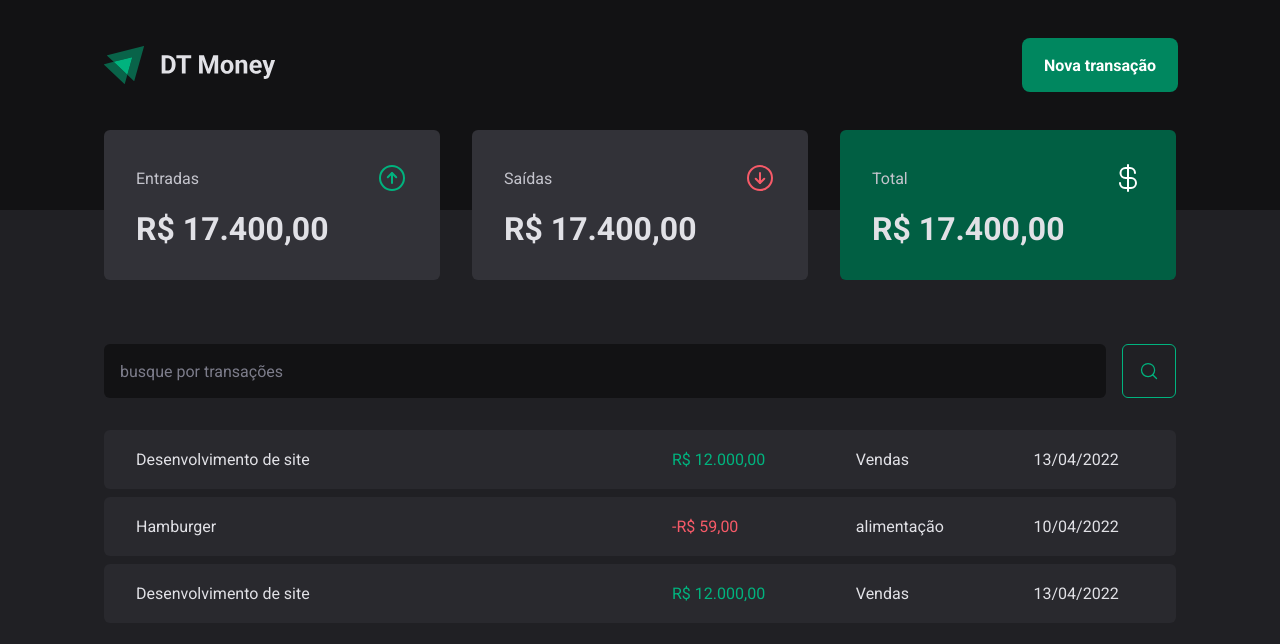
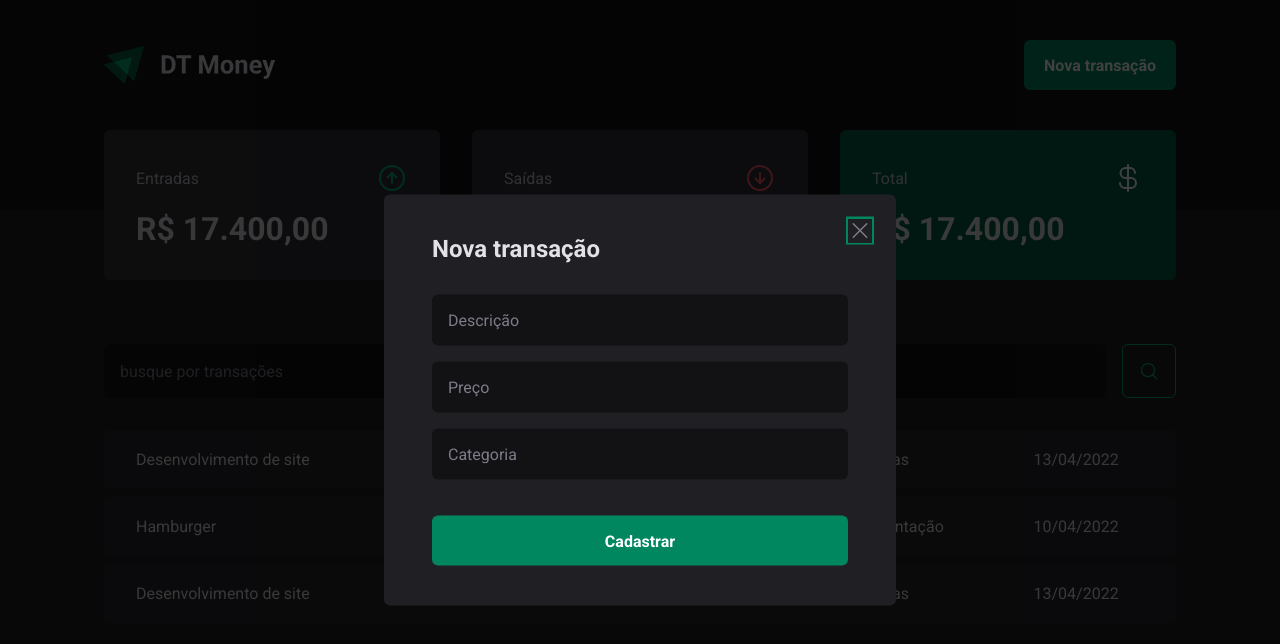
Before and after one commit to marciovz/dtmoney-reactjs-ignite2022, a React (Vite) app: page / in a window 1280 px wide. Both pictures are taken after a click on the button "Nova transação". Shown: the top 644 px of the page. Built offline with nearby package versions, Linux system fonts and the light colour scheme.

Commit message:
Implementado o componente NewTransactionModal com a biblioteca de components Radix

```diff
--- a/package.json
+++ b/package.json
@@ -10,6 +10,7 @@
     "preview": "vite preview"
   },
   "dependencies": {
+    "@radix-ui/react-dialog": "^1.0.4",
     "phosphor-react": "^1.4.1",
     "react": "^18.2.0",
     "react-dom": "^18.2.0"
--- a/src/components/Header/index.tsx
+++ b/src/components/Header/index.tsx
@@ -1,6 +1,8 @@
 import logoImg from '../../assets/logo.svg'
+import * as Dialog from '@radix-ui/react-dialog'
 
 import { HeaderContainer, HeaderContent, NewTransactionButton } from "./styles";
+import { NewTransactionModal } from '../NewTransactionModal';
 
 export function Header() {
   return (
@@ -8,7 +10,14 @@ export function Header() {
     <HeaderContent>
       <img src={logoImg} alt="" />
 
-      <NewTransactionButton>Nova transação</NewTransactionButton>
+      <Dialog.Root>
+        <Dialog.Trigger asChild>
+          <NewTransactionButton>Nova transação</NewTransactionButton>
+        </Dialog.Trigger>
+
+        <NewTransactionModal />
+      </Dialog.Root>
+
     </HeaderContent>
 
   </HeaderContainer>
--- /dev/null
+++ b/src/components/NewTransactionModal/index.tsx
@@ -0,0 +1,41 @@
+import * as Dialog from '@radix-ui/react-dialog'
+import { X } from 'phosphor-react'
+
+import { CloseButton, Content, Overlay } from './styles'
+
+export function NewTransactionModal() {
+  return (
+    <Dialog.Portal>
+    <Overlay />
+
+    <Content>
+      <Dialog.Title>Nova transação</Dialog.Title>
+
+      <CloseButton>
+        <X size={24} />
+      </CloseButton>
+
+      <form action="">
+      <input
+            type="text"
+            placeholder="Descrição"
+            required
+          />
+          <input
+            type="number"
+            placeholder="Preço"
+            required
+          />
+          <input
+            type="text"
+            placeholder="Categoria"
+            required
+          />
+
+          <button type="submit">Cadastrar</button>
+      </form>
+
+    </Content>
+  </Dialog.Portal>
+  )
+}
--- /dev/null
+++ b/src/components/NewTransactionModal/styles.ts
@@ -0,0 +1,72 @@
+import styled from 'styled-components'
+import * as Dialog from '@radix-ui/react-dialog'
+
+export const Overlay = styled(Dialog.Overlay)`
+  position: fixed;
+  width: 100vw;
+  height: 100vh;
+  inset: 0;
+  background: rgba(0, 0, 0, 0.75);
+`
+
+export const Content = styled(Dialog.Content)`
+  min-width: 32rem;
+  border-radius: 6px;
+  padding: 2.5rem 3rem;
+  background: ${(props) => props.theme['gray-800']};
+
+  position: fixed;
+  top: 50%;
+  left: 50%;
+  transform: translate(-50%, -50%);
+
+  form {
+    margin-top: 2rem;
+
+    display: flex;
+    flex-direction: column;
+    gap: 1rem;
+
+    input {
+      border-radius: 6px;
+      border: 0;
+      background: ${(props) => props.theme['gray-900']};
+      color: ${(props) => props.theme['gray-300']};
+      padding: 1rem;
+
+      &::placeholder {
+        color: ${(props) => props.theme['gray-500']};
+      }
+    }
+
+    button[type='submit'] {
+      height: 50px;
+      border: 0;
+      background: ${(props) => props.theme['green-500']};
+      color: ${(props) => props.theme.white};
+      font-weight: bold;
+      padding: 0 1.25rem;
+      border-radius: 6px;
+      margin-top: 1.25rem;
+      cursor: pointer;
+
+      &:hover {
+        background: ${(props) => props.theme['green-700']};
+        transition: background-color 0.2s;
+      }
+    }
+
+  }
+
+`
+
+export const CloseButton = styled(Dialog.Close)`
+  position: absolute;
+  background: transparent;
+  border: 0;
+  top: 1.5rem;
+  right: 1.5rem;
+  line-height: 0;
+  cursor: pointer;
+  color: ${(props) => props.theme['gray-500']};
+`
```
Also changed, not shown: 1 other file (tests, documents, lock files or other folders).
